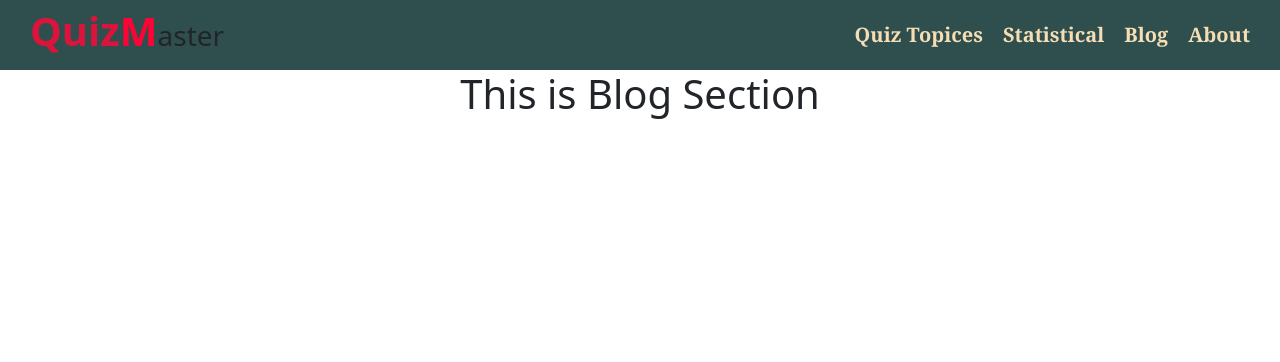
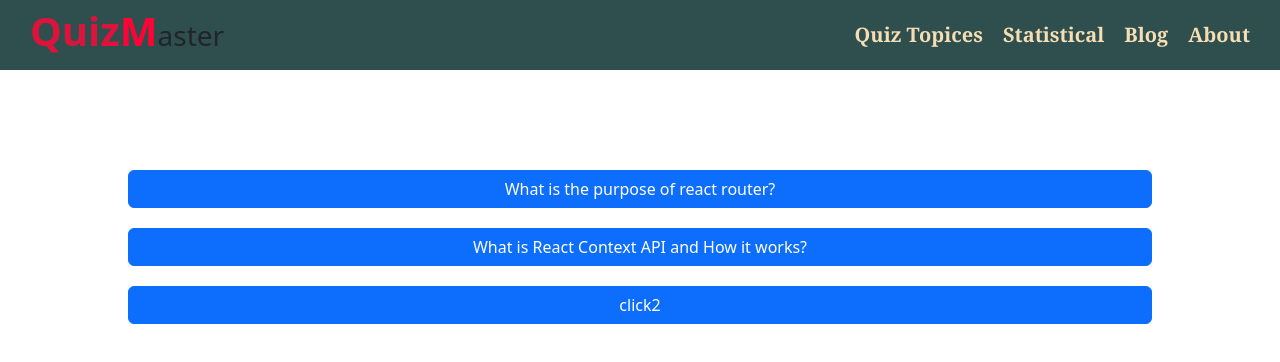
Before and after one commit to abuhanifornob/Quize_master_repo, a React (Create React App) app: page /blog in a window 1280 px wide. Shown: the top 362 px of the page. Built offline with nearby package versions, Linux system fonts and the light colour scheme.

Commit message:
Blog site add

```diff
--- /dev/null
+++ b/src/components/Blog/Blog.css
@@ -0,0 +1,17 @@
+.answer {
+    text-align: start;
+    padding: 20px;
+    background-color: rgb(166, 241, 241);
+    border-radius: 20px;
+}
+
+.btn {
+    width: 100%;
+    border-radius: 0;
+    margin-bottom: 20px;
+}
+
+.blog {
+    width: 80%;
+    margin: 100px auto;
+}
--- a/src/components/Blog/Blog.js
+++ b/src/components/Blog/Blog.js
@@ -1,10 +1,64 @@
 import React from 'react';
+import  { useState } from 'react';
+import Button from 'react-bootstrap/Button';
+import Collapse from 'react-bootstrap/Collapse';
+import "./Blog.css"
 
 const Blog = () => {
+    const [open, setOpen] = useState(false);
+    const[open1,setOpen1]=useState(false);
+    const[open2,setOpen2]=useState(false);
     return (
-        <div>
-            <h1>This is Blog Section</h1>
+        <div className='blog'>
+      <Button
+        onClick={() => setOpen(!open)}
+        aria-controls="example-collapse-text"
+        aria-expanded={open}
+      >
+      What is the purpose of react router?
+      </Button>
+      <br />
+
+      <Collapse in={open}>
+        <div id="example-collapse-text" className='answer'>
+        ReactJS Router is mainly used for developing Single Page Web Applications. React Router is used to define multiple routes in the application. When a user types a specific URL into the browser, and if this URL path matches any 'route' inside the router file, the user will be redirected to that particular route.
+          <br/> <br />
+          React Router plays an important role to display multiple views in a single page application. Without React Router, it is not possible to display multiple views in React applications. Most of the social media websites like Facebook, Instagram uses React Router for rendering multiple views.
         </div>
+      </Collapse>
+      <Button
+       className='btn'
+        onClick={() => setOpen1(!open1)}
+        aria-controls="example-collapse-text1"
+        aria-expanded={open1}
+      >
+        What is React Context API and How it works?
+      </Button>
+      <Collapse in={open1}>
+        <div id="example-collapse-text1">
+            <h3>What is Context API?</h3>
+
+            The React Context API is a way for a React app to effectively produce global variables that can be passed around. This is the alternative to "prop drilling" or moving props from grandparent to child to parent, and so on. Context is also touted as an easier, lighter approach to state management using Redux.
+
+            <h3>How it works?</h3>
+            React.createContext() is all you need. It returns a consumer and a provider. Provider is a component that as it's names suggests provides the state to its children. It will hold the "store" and be the parent of all the components that might need that store. Consumer as it so happens is a component that consumes and uses the state
+        </div>
+      </Collapse>
+      <Button
+        onClick={() => setOpen2(!open2)}
+        aria-controls="example-collapse-text2"
+        aria-expanded={open2}
+      >
+        click2
+      </Button>
+      <Collapse in={open2}>
+        <div id="example-collapse-text2">
+          Anim pariatur cliche reprehenderit, enim eiusmod high life accusamus
+          terry richardson ad squid. Nihil anim keffiyeh helvetica, craft beer
+          labore wes anderson cred nesciunt sapiente ea proident.
+        </div>
+      </Collapse>
+      </div>
     );
 };
 
```
